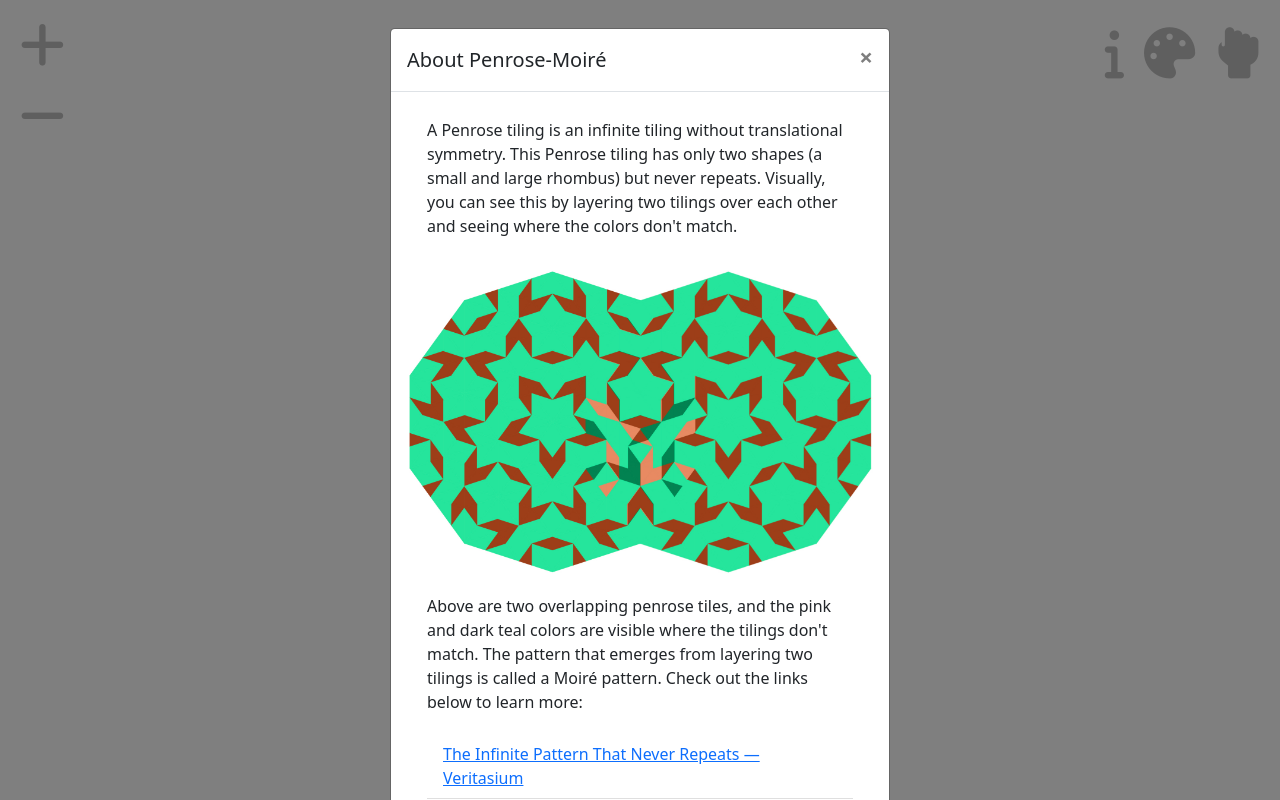
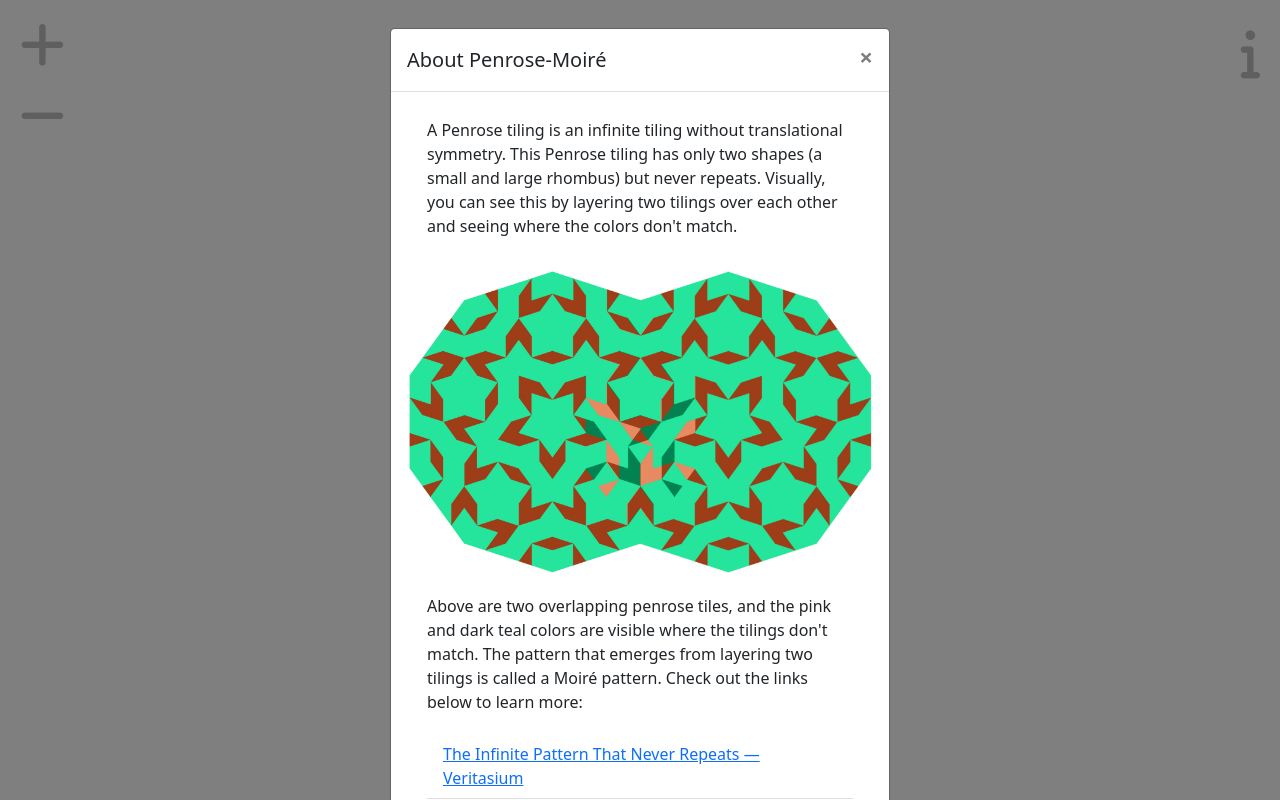
Before and after one commit to Kommandat/penrose-moire, a website: page public/index.html in a window 1280 px wide. Drawn offline with nearby package versions, Linux system fonts and the light colour scheme.

Commit message:
Remove color selector and drag

```diff
--- a/public/index.html
+++ b/public/index.html
@@ -70,8 +70,6 @@
         data-toggle="modal"
         data-target="#infoModal"
       ></i>
-      <i class="fas fa-palette elastic-fai-md menuicon"></i>
-      <i class="fas fa-hand-rock elastic-fai-md menuicon"></i>
     </div>
       <canvas id="canvas" resize="true"></canvas>
       <!-- Modal -->
```
